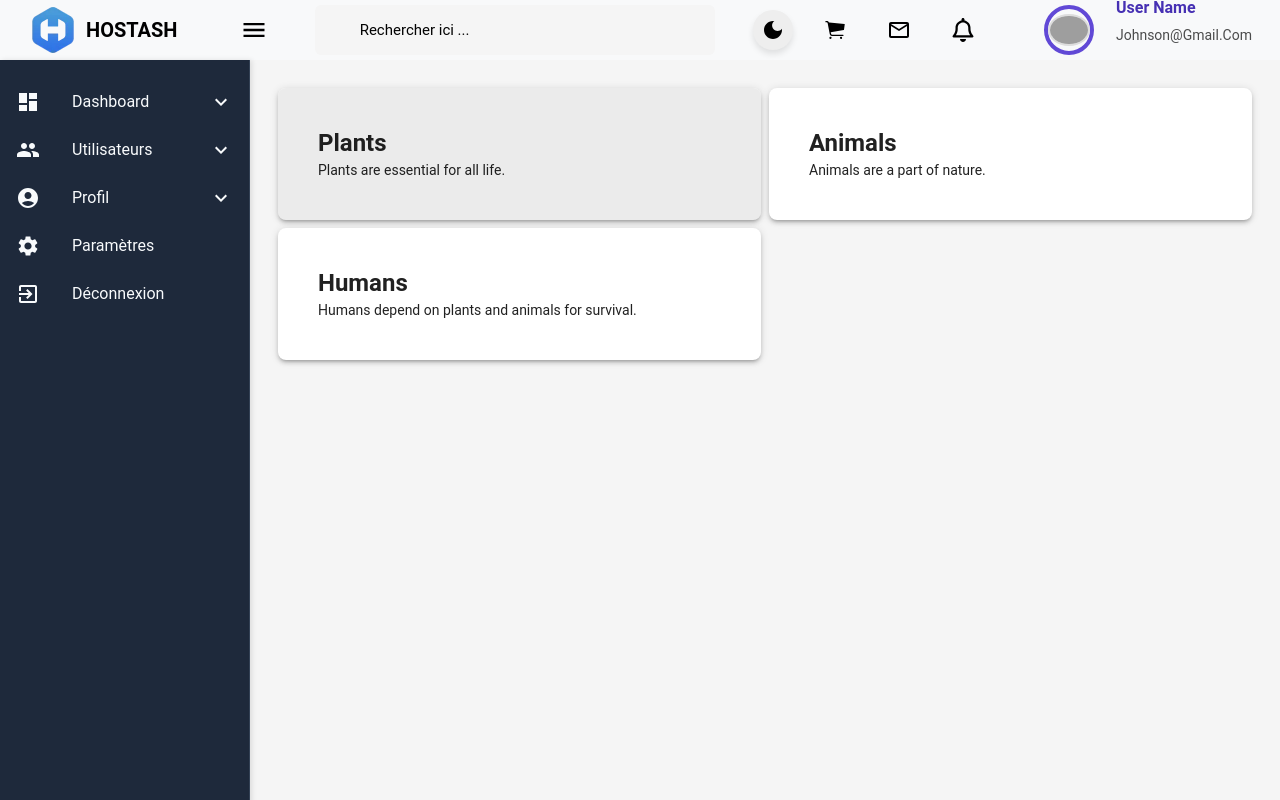
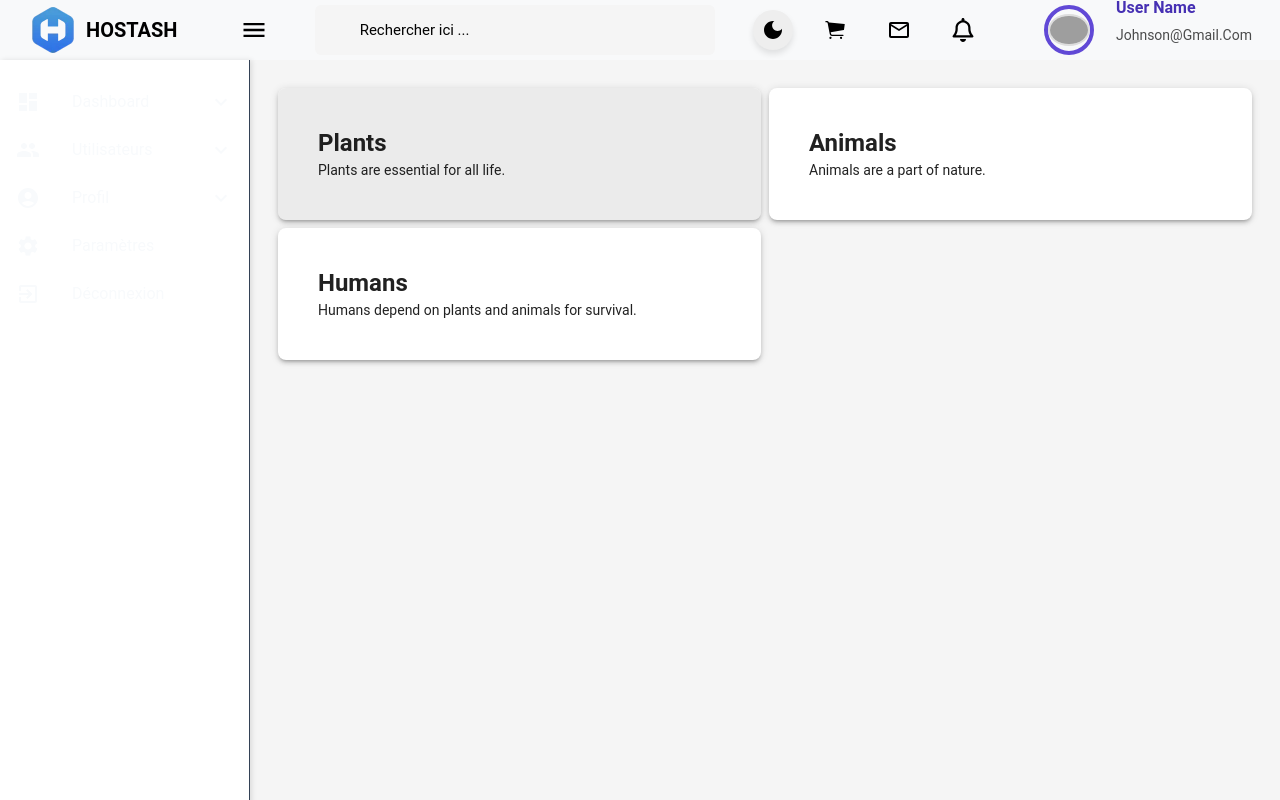
Before and after one commit to labyjohnsongabriel/gestion_vente_pi-ce_vehicule, a React (Vite) app: page /dashboard in a window 1280 px wide. Built offline with nearby package versions, Linux system fonts and the light colour scheme; grey boxes are pictures that could not be loaded; some icons are missing.

Commit message:
Supprimer le background color de slidebar

```diff
--- a/src/Slidebar/Slidebar.jsx
+++ b/src/Slidebar/Slidebar.jsx
@@ -41,7 +41,7 @@ export default function Sidebar() {
         minHeight: "100vh",
         display: "flex",
         flexDirection: "column",
-        backgroundColor: "#1e293b",
+
         color: "#f8fafc",
         borderRight: "1px solid #334155",
         transition: "all 0.3s ease-in-out",
```
